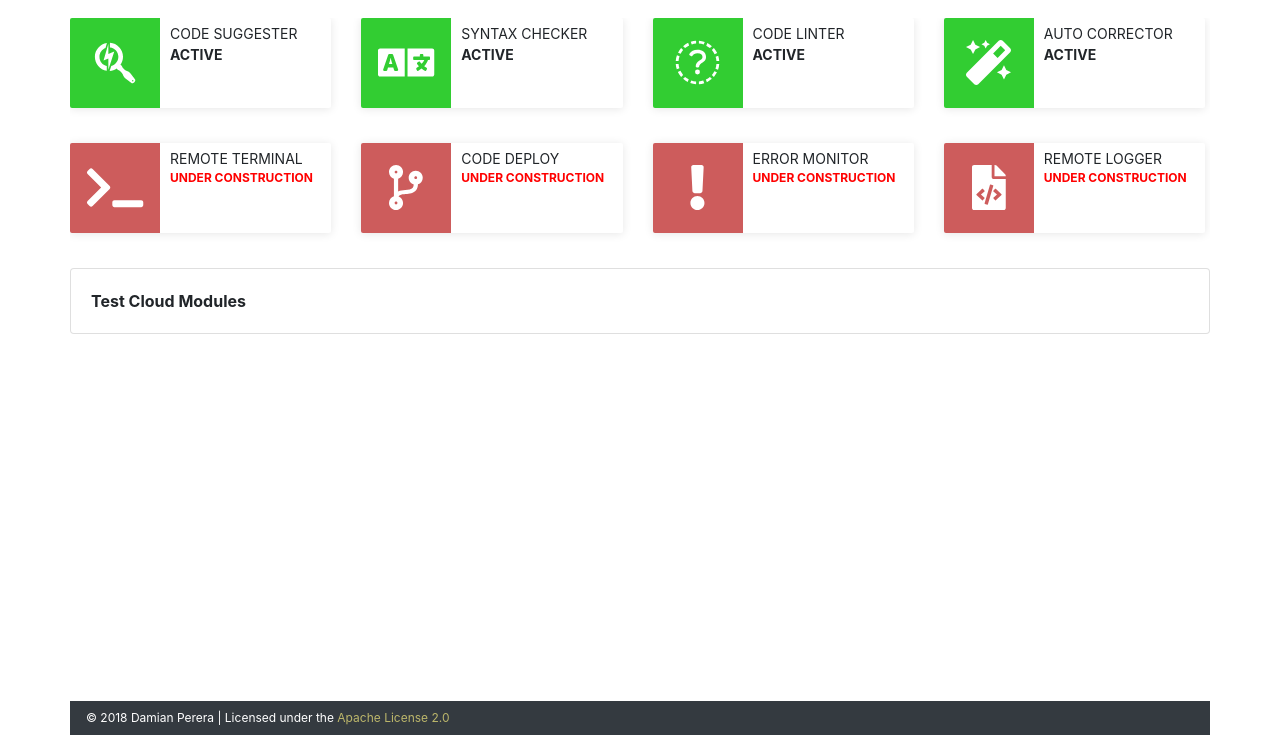
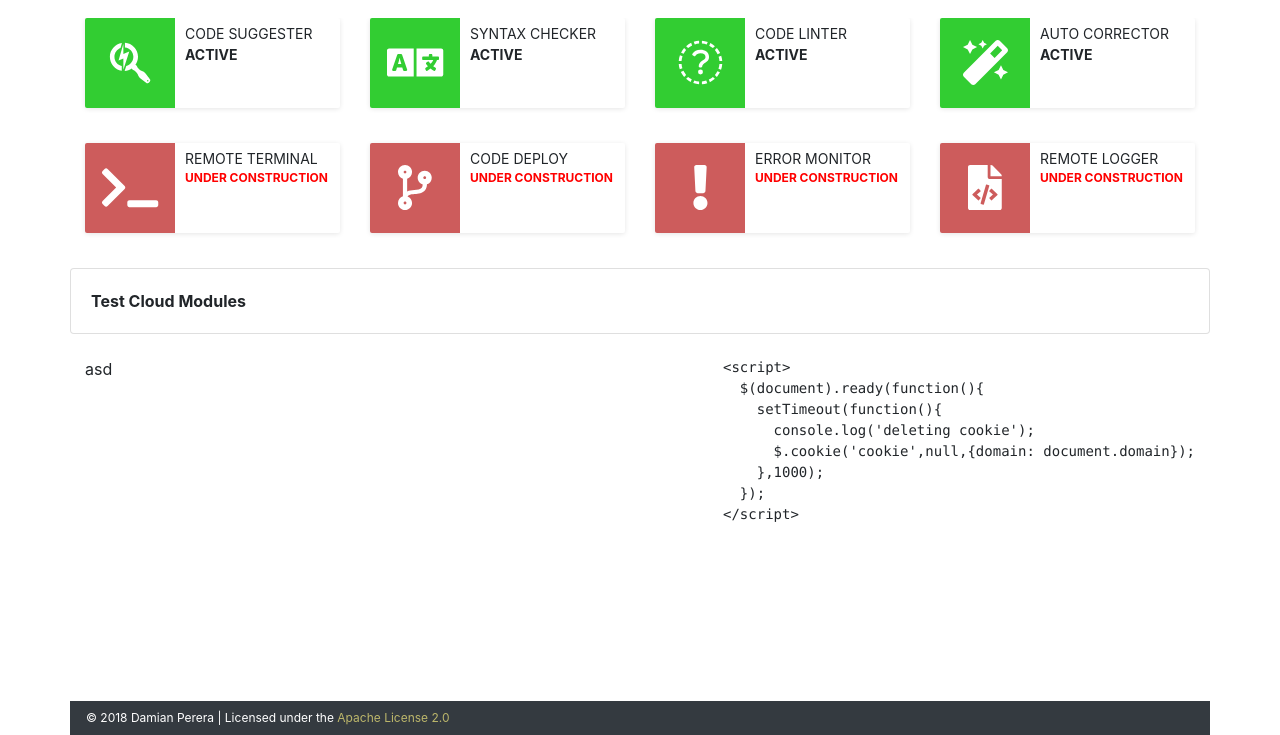
Before and after one commit to damianperera/foras, a website: page daemon/public/index.html in a window 1280 px wide. Shown: the part 65-800 px from the top of the page. Drawn offline with nearby package versions, Linux system fonts and the light colour scheme; a script that the page names is missing.

Commit message:
Fixed margins in info boxes

```diff
--- a/daemon/public/index.html
+++ b/daemon/public/index.html
@@ -118,7 +118,7 @@
             min-height: 90px;
             background: #fff;
             width: 100%;
-            box-shadow: 0 1px 10px rgba(0, 0, 0, 0.1);
+            box-shadow: 0 1px 5px rgba(0, 0, 0, 0.1);
             border-radius: 2px;
             margin-bottom: 15px;
         }
@@ -172,7 +172,8 @@
 
         #info-boxes {
             min-height: 250px;
-            margin-right: -10px;
+            margin-right: auto;
+            margin-left: auto;
         }
 
         .under-construction {
@@ -180,10 +181,13 @@
             font-size: 12px;
             text-transform: uppercase;
         }
-
         .card {
             width: 100%;
             margin-bottom: 2%;
+        }
+        pre {
+            width: 100% !important;
+            height: 400px !important;
         }
     </style>
 </head>
@@ -334,13 +338,30 @@
                 <!-- /.info-box -->
             </div>
             <!-- /.col -->
+        </div>
     </div>
-</div>
     <div class="row">
         <div class="card">
             <div class="card-body">
                 <b>Test Cloud Modules</b>
             </div>
+        </div>
+    </div>
+    <div class="row" id="demo">
+        <div class="col">
+            asd
+        </div>
+        <div class="col">
+            <pre class="prettyprint code-output">
+              &lt;script&gt;
+                $(document).ready(function(){
+                  setTimeout(function(){
+                    console.log('deleting cookie');
+                    $.cookie('cookie',null,{domain: document.domain});
+                  },1000);
+                });
+              &lt;/script&gt;
+            </pre>
         </div>
     </div>
 </div>
@@ -427,5 +448,6 @@
 </script>
 <script src="https://maxcdn.bootstrapcdn.com/bootstrap/4.0.0/js/bootstrap.min.js"></script>
 <script defer src="https://use.fontawesome.com/releases/v5.0.7/js/all.js"></script>
+<script src="https://cdn.rawgit.com/google/code-prettify/master/loader/run_prettify.js"></script>
 </body>
 </html>
```
